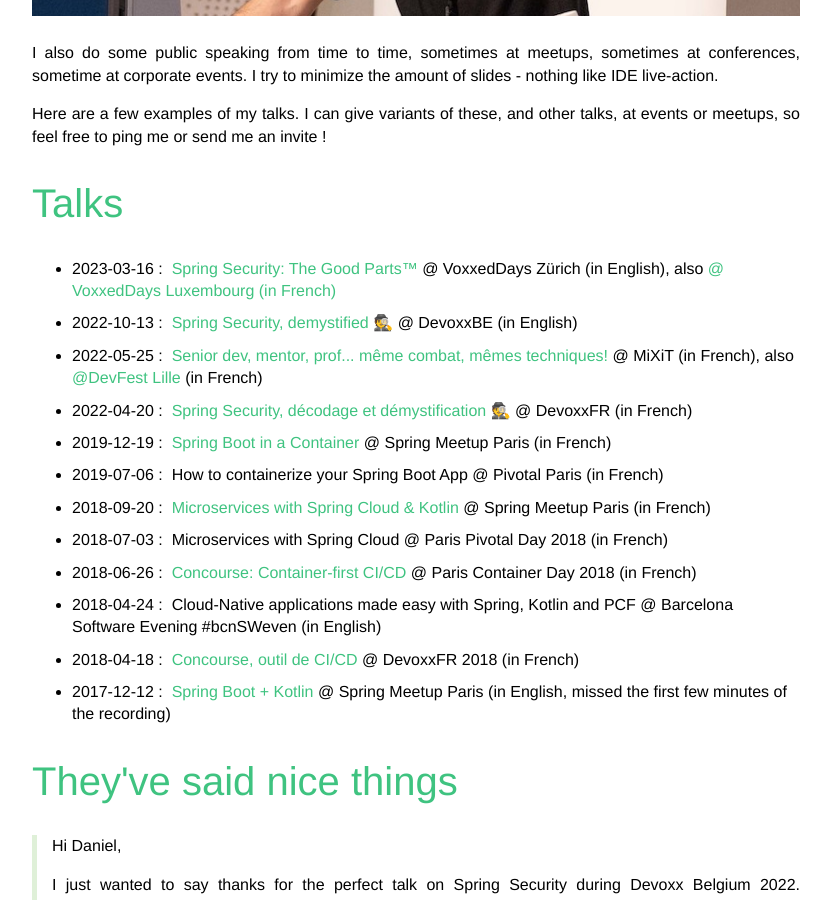
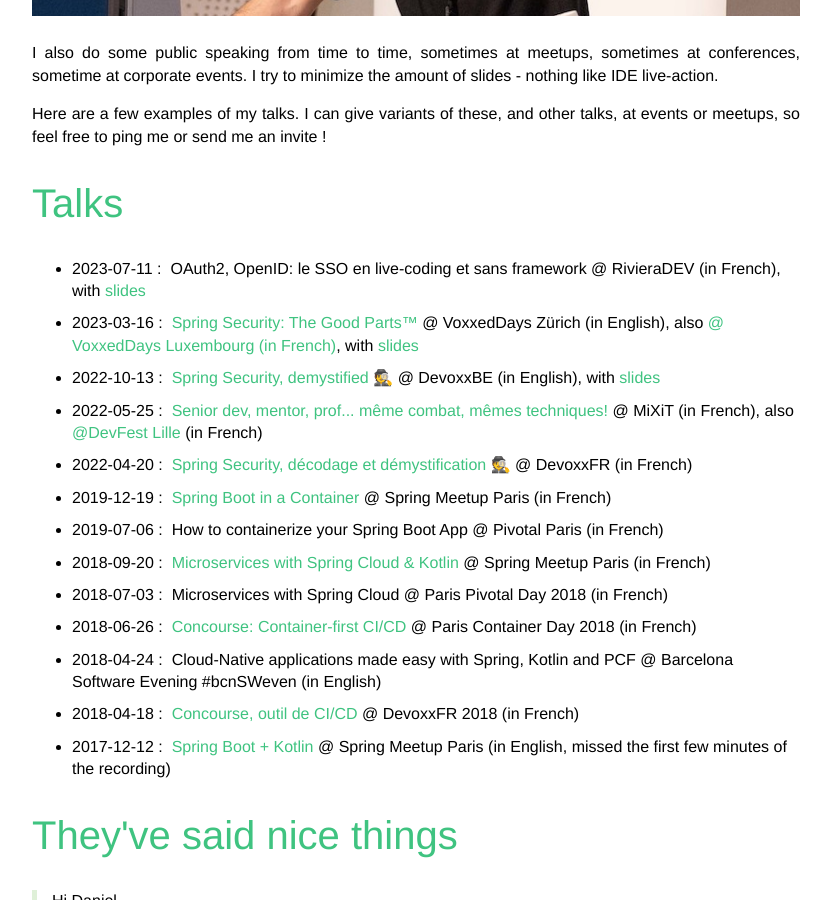
Before and after one commit to Kehrlann/kehrlann.github.io, a Jekyll site: the page built from talks.md, in a window 1280 px wide and 900 px high, scrolled down 564 px. Shown: the whole window, without its empty margins (224-1055 px from the left). Built offline with Jekyll 4.4.1, drawn with Linux system fonts in a browser that asks for light colours.

Commit message:
add RivieraDEV

```diff
--- a/talks.md
+++ b/talks.md
@@ -23,15 +23,22 @@
 
 <ul class="no-justify roomy-list">
     <li>
+        <span>2023-07-11 :&nbsp;</span>
+        OAuth2, OpenID: le SSO en live-coding et sans framework
+        <span>@ RivieraDEV (in French)</span>, with
+        <a href="https://garnier.wf/sso-live-coding/" target="_blank" rel="noopener">slides</a>
+    </li>
+    <li>
         <span>2023-03-16 :&nbsp;</span>
         <a href="https://www.youtube.com/watch?v=TrCLf9zAQfs" target="_blank" rel="noopener">Spring Security: The Good Parts™</a>
         <span>@ VoxxedDays Zürich (in English)</span>, also
-        <span><a href="https://www.youtube.com/watch?v=qzK0H0vfjl8" target="_blank" rel="noopener">@ VoxxedDays Luxembourg (in French)</a></span>
+        <span><a href="https://www.youtube.com/watch?v=qzK0H0vfjl8" target="_blank" rel="noopener">@ VoxxedDays Luxembourg (in French)</a></span>,
+        with <a href="https://garnier.wf/spring-security-workshop-slides/" target="_blank" rel="noopener">slides</a>
     </li>
     <li>
         <span>2022-10-13 :&nbsp;</span>
         <a href="https://www.youtube.com/watch?v=iJ2muJniikY" target="_blank" rel="noopener">Spring Security, demystified 🕵️</a>
-        <span>@ DevoxxBE (in English)</span>
+        <span>@ DevoxxBE (in English)</span>, with <a href="https://garnier.wf/spring-security-workshop-slides/" target="_blank" rel="noopener">slides</a>
     </li>
     <li>
         <span>2022-05-25 :&nbsp;</span>
```
